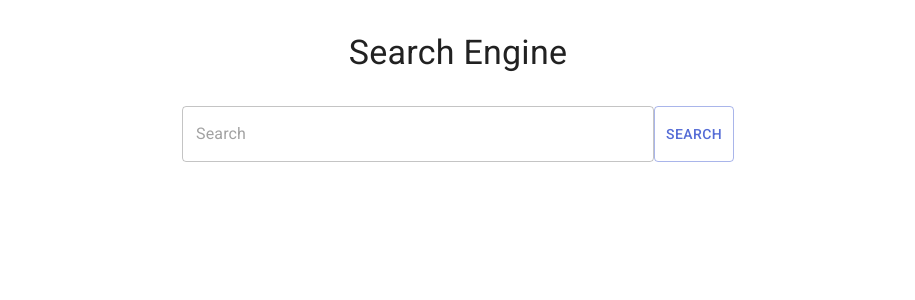
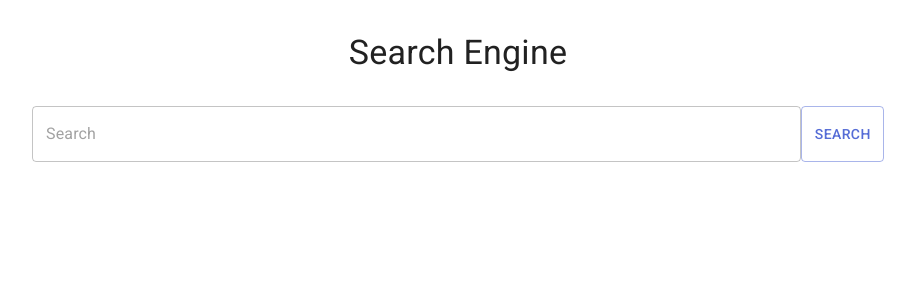
Before and after one commit to WilferSalas/search-engine, a React (Create React App) app: page / in a window 1280 px wide. Shown: the top 300 px of the page, without its empty margins (182-1097 px from the left). Built offline with nearby package versions, Linux system fonts and the light colour scheme.

Commit message:
feat: add list component for the result

```diff
--- /dev/null
+++ b/src/components/list-component/ListItem.tsx
@@ -0,0 +1,27 @@
+// @packages
+import Grid from "@mui/material/Grid";
+import React, { FC } from "react";
+import Typography from "@mui/material/Typography";
+import Paper from "@mui/material/Paper";
+
+interface Props {
+  image: string;
+  shortDescription: string;
+  title: string;
+}
+
+const ListItem: FC<Props> = ({ image, title, shortDescription }) => (
+  <Paper container component={Grid} sx={{ margin: "10px 0" }}>
+    <Grid item xs={2} sx={{ textAlign: "center", display: "flex" }}>
+      <img alt={title} src={image} style={{ maxWidth: 130 }} />
+    </Grid>
+    <Grid item xs={10} sx={{ padding: 2 }}>
+      <Typography gutterBottom variant="h5">
+        {title}
+      </Typography>
+      <Typography>{shortDescription}</Typography>
+    </Grid>
+  </Paper>
+);
+
+export default ListItem;
--- /dev/null
+++ b/src/components/list-component/index.tsx
@@ -0,0 +1,40 @@
+// @packages
+import Grid from "@mui/material/Grid";
+import React, { FC } from "react";
+
+// @scripts
+import ListItem from "./ListItem";
+
+interface Props {
+  data: {
+    description: string;
+    id: string;
+    image: string;
+    shortDescription: string;
+    title: string;
+  }[];
+  id: string;
+}
+
+type item = {
+  description: string;
+  id: string;
+  image: string;
+  shortDescription: string;
+  title: string;
+};
+
+const ListComponent: FC<Props> = ({ data, id }) => (
+  <Grid container id={`list-component-${id}`}>
+    {data.map(({ id, image, shortDescription, title }: item) => (
+      <ListItem
+        image={image}
+        key={id}
+        shortDescription={shortDescription}
+        title={title}
+      />
+    ))}
+  </Grid>
+);
+
+export default ListComponent;
--- /dev/null
+++ b/src/components/search-compoent/index.tsx
@@ -0,0 +1,72 @@
+// @packages
+import Autocomplete, {
+  AutocompleteChangeDetails,
+  AutocompleteChangeReason,
+  AutocompleteInputChangeReason,
+} from "@mui/material/Autocomplete";
+import Button from "@mui/material/Button";
+import React, { FC, SyntheticEvent } from "react";
+import Stack from "@mui/material/Stack";
+import TextField from "@mui/material/TextField";
+
+interface Props {
+  data: {
+    description: string;
+    id: string;
+    image: string;
+    shortDescription: string;
+    title: string;
+  }[];
+  id: string;
+  onChange: (
+    event: SyntheticEvent<Element, Event>,
+    value: string,
+    reason: AutocompleteInputChangeReason
+  ) => void;
+  onSelect: (
+    event: SyntheticEvent<Element, Event>,
+    value: string,
+    reason: AutocompleteChangeReason,
+    details?: AutocompleteChangeDetails<string> | undefined
+  ) => void;
+  onSubmit: (event: React.MouseEvent<HTMLButtonElement>) => void;
+  value: string;
+}
+
+const SearchComponent: FC<Props> = ({
+  data,
+  id,
+  onChange,
+  onSelect,
+  onSubmit,
+  value,
+}) => (
+  <Stack direction="row" id={`search-component-${id}`}>
+    <Autocomplete
+      disableClearable
+      freeSolo
+      fullWidth
+      id={`search-input-${id}`}
+      onChange={onSelect}
+      inputValue={value}
+      onInputChange={onChange}
+      options={data.map((option) => option.title)}
+      value={value}
+      renderInput={(params) => (
+        <TextField
+          placeholder="Search"
+          {...params}
+          InputProps={{
+            ...params.InputProps,
+            type: "search",
+          }}
+        />
+      )}
+    />
+    <Button variant="outlined" onClick={onSubmit}>
+      Search
+    </Button>
+  </Stack>
+);
+
+export default SearchComponent;
--- a/src/components/search-engine/index.tsx
+++ /dev/null
@@ -1,44 +0,0 @@
-// @packages
-import React, { FC } from "react";
-import Button from "@mui/material/Button";
-import TextField from "@mui/material/TextField";
-import Stack from "@mui/material/Stack";
-import Autocomplete from "@mui/material/Autocomplete";
-
-// mock-data
-import data from "../../data/mock/mock-data.json";
-
-interface Props {
-  onChange: (event: React.ChangeEvent<HTMLInputElement>) => void;
-  onSubmit: (event: React.MouseEvent<HTMLButtonElement>) => void;
-  value: string;
-}
-
-const SearchInput: FC<Props> = ({ onChange, onSubmit, value }) => (
-  <Stack direction="row">
-    <Autocomplete
-      fullWidth
-      disableClearable
-      freeSolo
-      id="free-solo-2-demo"
-      options={data.map((option) => option.title)}
-      renderInput={(params) => (
-        <TextField
-          {...params}
-          placeholder="Search"
-          value={value}
-          onChange={onChange}
-          InputProps={{
-            ...params.InputProps,
-            type: "search",
-          }}
-        />
-      )}
-    />
-    <Button variant="outlined" onClick={onSubmit}>
-      Search
-    </Button>
-  </Stack>
-);
-
-export default SearchInput;
--- a/src/pages/home-page/index.tsx
+++ b/src/pages/home-page/index.tsx
@@ -1,35 +1,80 @@
 // @packages
-import React, { useState } from "react";
 import Box from "@mui/material/Box";
 import Container from "@mui/material/Container";
+import React, { SyntheticEvent, useState } from "react";
 import Typography from "@mui/material/Typography";
 
 // @scripts
-import SearchInput from "../../components/search-engine";
+import ListComponent from "../../components/list-component";
+import SearchComponent from "../../components/search-compoent";
+
+// mock-data
+import mockData from "../../data/mock/mock-data.json";
+
+type item = {
+  description: string;
+  id: string;
+  image: string;
+  shortDescription: string;
+  title: string;
+};
 
 const HomePage = () => {
-  const [value, setValue] = useState("");
+  const [value, setValue] = useState<string>("");
+  const [results, setResults] = useState<item[] | null>(null);
 
-  const handleOnChange = (event: React.ChangeEvent<HTMLInputElement>) => {
-    setValue(event.target.value);
+  const handleOnChange = (
+    event: SyntheticEvent<Element, Event>,
+    value: string
+  ) => {
+    setValue(value);
+  };
+
+  const handleOnSelect = (
+    event: SyntheticEvent<Element, Event>,
+    value: string
+  ) => {
+    if (value) {
+      setResults(
+        [...mockData].filter((item) =>
+          item.title.toLocaleLowerCase().includes(value.toLocaleLowerCase())
+        )
+      );
+    } else {
+      setResults(null);
+    }
   };
 
   const handleOnSubmit = () => {
-    // TODO - submit logic
+    if (value) {
+      setResults(
+        [...mockData].filter((item) =>
+          item.title.toLocaleLowerCase().includes(value.toLocaleLowerCase())
+        )
+      );
+    } else {
+      setResults(null);
+    }
   };
 
   return (
-    <Container maxWidth="sm">
-      <Box sx={{ my: 4 }}>
-        <Typography align="center" variant="h4">
+    <Container id="home-page" maxWidth="md">
+      <Box id="home-title" sx={{ my: 4 }}>
+        <Typography align="center" id="home-typography" variant="h4">
           Search Engine
         </Typography>
       </Box>
-      <SearchInput
+      <SearchComponent
+        data={mockData}
+        id="home-page"
         onChange={handleOnChange}
+        onSelect={handleOnSelect}
         onSubmit={handleOnSubmit}
         value={value}
       />
+      <Box sx={{ marginTop: 5 }}>
+        {results && <ListComponent data={results} id="home-page" />}
+      </Box>
     </Container>
   );
 };
```
Also changed, not shown: src/data/mock/mock-data.json (+10 -10 lines).
